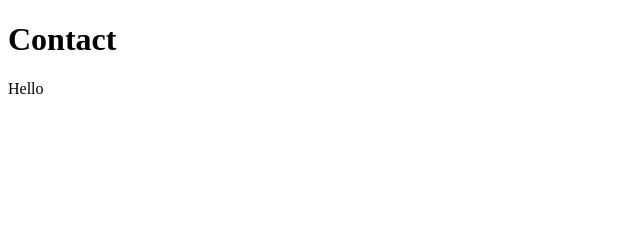
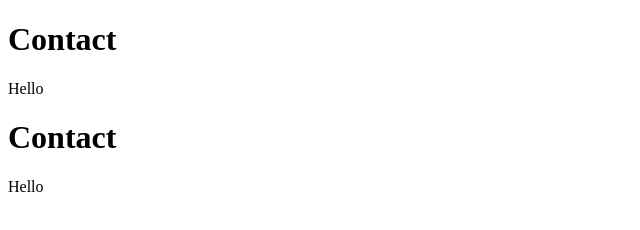
Before and after one commit to Satyam-Git345/Learning_Git, a plain HTML site: page contact.html in a window 1280 px wide. Shown: the whole page, without its empty margins (0-640 px from the left). Drawn offline with Linux system fonts and the light colour scheme.

Commit message:
add some code

```diff
--- a/contact.html
+++ b/contact.html
@@ -8,5 +8,7 @@
 <body>
       <h1>Contact</h1>
       <p>Hello</p>
+      <h1>Contact</h1>
+      <p>Hello</p>
 </body>
 </html>
```
